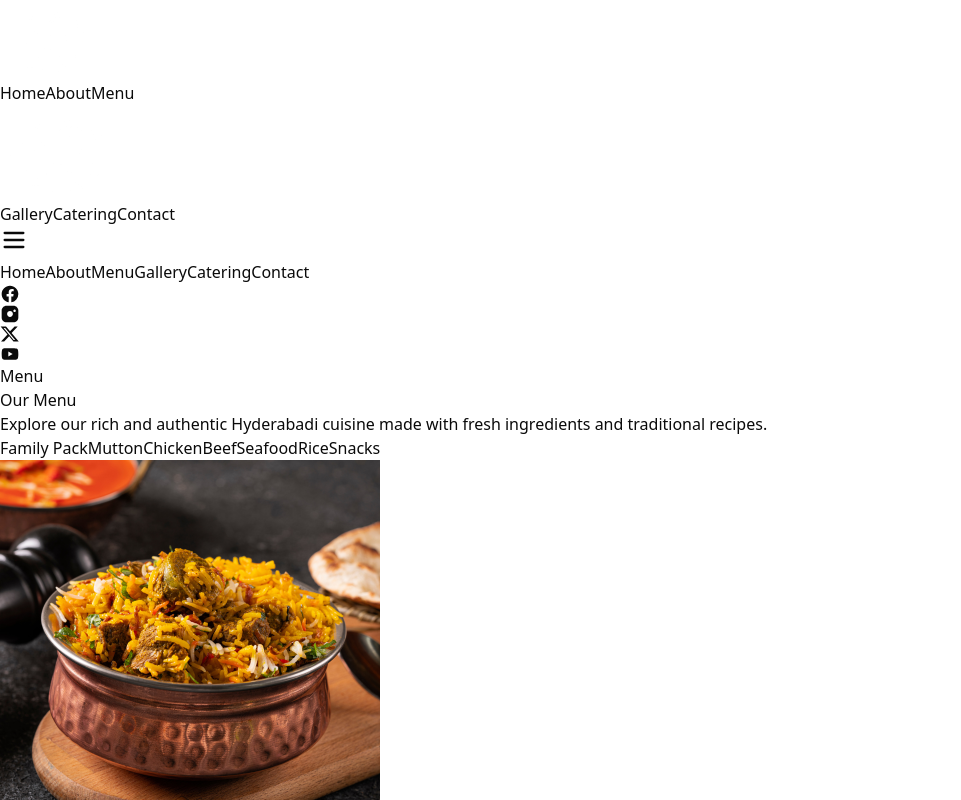
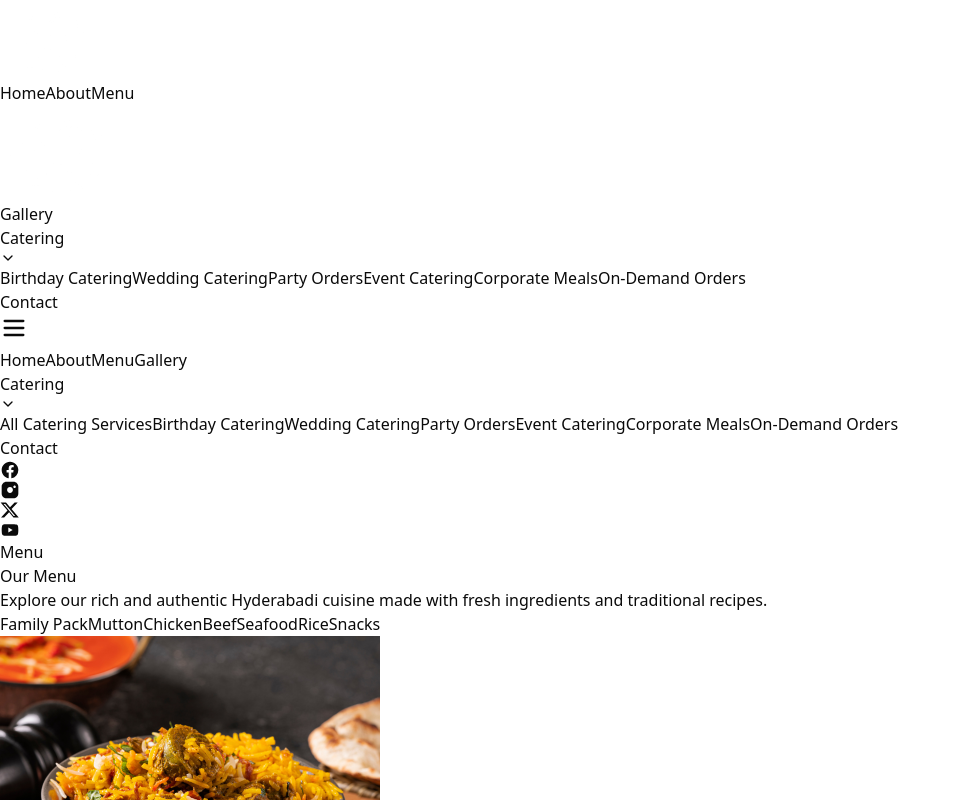
Before and after one commit to compumaxhosting/mehfil-kitchen-live, a Next.js app: page /menu in a window 1280 px wide. Shown: the top 800 px of the page, without its empty margins (0-961 px from the left). Built offline with nearby package versions, Linux system fonts and the light colour scheme.

Commit message:
added dropdown menu for catering pages

```diff
--- a/src/components/Header.tsx
+++ b/src/components/Header.tsx
@@ -1,13 +1,14 @@
 'use client';
 
 import { useEffect, useState } from 'react';
-import { Menu, X } from 'lucide-react';
+import { Menu, X, ChevronDown } from 'lucide-react';
 import Image from 'next/image';
 import Link from 'next/link';
 
 export default function Navbar() {
   const [scrolled, setScrolled] = useState(false);
   const [menuOpen, setMenuOpen] = useState(false);
+  const [cateringDropdownOpen, setCateringDropdownOpen] = useState(false);
 
   useEffect(() => {
     const handleScroll = () => {
@@ -16,6 +17,15 @@ export default function Navbar() {
     window.addEventListener('scroll', handleScroll);
     return () => window.removeEventListener('scroll', handleScroll);
   }, []);
+
+  const cateringItems = [
+    { name: 'Birthday Catering', href: '/birthday' },
+    { name: 'Wedding Catering', href: '/wedding' },
+    { name: 'Party Orders', href: '/party' },
+    { name: 'Event Catering', href: '/event' },
+    { name: 'Corporate Meals', href: '/corporate' },
+    { name: 'On-Demand Orders', href: '/ondemand' },
+  ];
 
   return (
     <header
@@ -56,14 +66,55 @@ export default function Navbar() {
 
         {/* Right Links */}
         <div className="hidden lg:flex gap-32 text-white items-center">
-          {['Gallery', 'Catering', 'Contact'].map((text) => (
-            <Link key={text} href={`/${text.toLowerCase()}`} className="relative group">
-                <span className="text-white flex flex-col items-center">
-                {text}
+          {/* Gallery Link */}
+          <Link href="/gallery" className="relative group">
+            <span className="text-white flex flex-col items-center">
+              Gallery
+              <span className="absolute left-1/2 top-full mt-1 h-[2px] w-0 bg-white transition-all duration-300 group-hover:w-full group-hover:left-0" />
+            </span>
+          </Link>
+
+          {/* Catering with Dropdown */}
+          <div
+            className="relative group"
+            onMouseEnter={() => setCateringDropdownOpen(true)}
+            onMouseLeave={() => setCateringDropdownOpen(false)}
+          >
+            <Link href="/catering" className="relative group">
+              <span className="text-white flex flex-col items-center">
+                <span className="flex items-center gap-1">
+                  Catering
+                  <ChevronDown size={16} className={`transition-transform duration-200 ${cateringDropdownOpen ? 'rotate-180' : ''}`} />
+                </span>
                 <span className="absolute left-1/2 top-full mt-1 h-[2px] w-0 bg-white transition-all duration-300 group-hover:w-full group-hover:left-0" />
-                </span>
+              </span>
             </Link>
-          ))}
+
+            {/* Dropdown Menu */}
+            <div className={`absolute top-full left-1/2 transform -translate-x-1/2 mt-2 bg-white rounded-lg shadow-lg overflow-hidden transition-all duration-300 ${
+              cateringDropdownOpen ? 'opacity-100 visible translate-y-0' : 'opacity-0 invisible translate-y-2'
+            }`}>
+              <div className="py-2 w-48">
+                {cateringItems.map((item) => (
+                  <Link
+                    key={item.name}
+                    href={item.href}
+                    className="block px-4 py-2 text-sm text-gray-700 hover:bg-[#e6d38d] hover:text-black transition-colors duration-200"
+                  >
+                    {item.name}
+                  </Link>
+                ))}
+              </div>
+            </div>
+          </div>
+
+          {/* Contact Link */}
+          <Link href="/contact" className="relative group">
+            <span className="text-white flex flex-col items-center">
+              Contact
+              <span className="absolute left-1/2 top-full mt-1 h-[2px] w-0 bg-white transition-all duration-300 group-hover:w-full group-hover:left-0" />
+            </span>
+          </Link>
         </div>
 
         {/* Hamburger Button */}
@@ -81,7 +132,7 @@ export default function Navbar() {
         }`}
       >
         <div className="px-6 py-4 text-black space-y-2">
-          {['Home', 'About', 'Menu', 'Gallery', 'Catering', 'Contact'].map((text) => (
+          {['Home', 'About', 'Menu', 'Gallery'].map((text) => (
             <Link
               key={text}
               href={text === 'Home' ? '/' : `/${text.toLowerCase()}`}
@@ -90,8 +141,44 @@ export default function Navbar() {
               {text}
             </Link>
           ))}
+
+          {/* Mobile Catering with Submenu */}
+          <div>
+            <button
+              onClick={() => setCateringDropdownOpen(!cateringDropdownOpen)}
+              className="flex items-center justify-between w-full py-2 border-b border-gray-200"
+            >
+              <span>Catering</span>
+              <ChevronDown size={16} className={`transition-transform duration-200 ${cateringDropdownOpen ? 'rotate-180' : ''}`} />
+            </button>
+
+            {/* Mobile Submenu */}
+            <div className={`overflow-hidden transition-all duration-300 ${
+              cateringDropdownOpen ? 'max-h-64 opacity-100' : 'max-h-0 opacity-0'
+            }`}>
+              <div className="pl-4 py-2 space-y-1">
+                <Link href="/catering" className="block py-1 text-sm text-gray-600 hover:text-black">
+                  All Catering Services
+                </Link>
+                {cateringItems.map((item) => (
+                  <Link
+                    key={item.name}
+                    href={item.href}
+                    className="block py-1 text-sm text-gray-600 hover:text-black"
+                  >
+                    {item.name}
+                  </Link>
+                ))}
+              </div>
+            </div>
+          </div>
+
+          <Link href="/contact" className="block py-2 border-b border-gray-200">
+            Contact
+          </Link>
+
           {/* Social Icons - Left Side */}
-            <div className='flex flex-row gap-4 pt-3 justify-center'>
+          <div className='flex flex-row gap-4 pt-3 justify-center'>
             {/* Facebook */}
             <a href="https://www.facebook.com/mehfilkitchen/" target="_blank" className='flex items-center justify-center w-10 h-10 rounded-full bg-[#e6d38d]  hover:bg-[#1a3c34] transition-all duration-300'>
               <svg width="20" height="20" viewBox="0 0 24 24" fill="none" xmlns="http://www.w3.org/2000/svg" className='text-black'>
@@ -116,7 +203,7 @@ export default function Navbar() {
             <path d="M10 15L15.19 12L10 9V15ZM21.56 7.17C21.69 7.64 21.78 8.27 21.84 9.07C21.91 9.87 21.94 10.56 21.94 11.16L22 12C22 14.19 21.84 15.8 21.56 16.83C21.31 17.73 20.73 18.31 19.83 18.56C19.36 18.69 18.5 18.78 17.18 18.84C15.88 18.91 14.69 18.94 13.59 18.94L12 19C7.81 19 5.2 18.84 4.17 18.56C3.27 18.31 2.69 17.73 2.44 16.83C2.31 16.36 2.22 15.73 2.16 14.93C2.09 14.13 2.06 13.44 2.06 12.84L2 12C2 9.81 2.16 8.2 2.44 7.17C2.69 6.27 3.27 5.69 4.17 5.44C4.64 5.31 5.5 5.22 6.82 5.16C8.12 5.09 9.31 5.06 10.41 5.06L12 5C16.19 5 18.8 5.16 19.83 5.44C20.73 5.69 21.31 6.27 21.56 7.17Z" fill="currentColor" />
               </svg>
             </a>
-            </div>
+          </div>
         </div>
       </div>
     </header>
```
